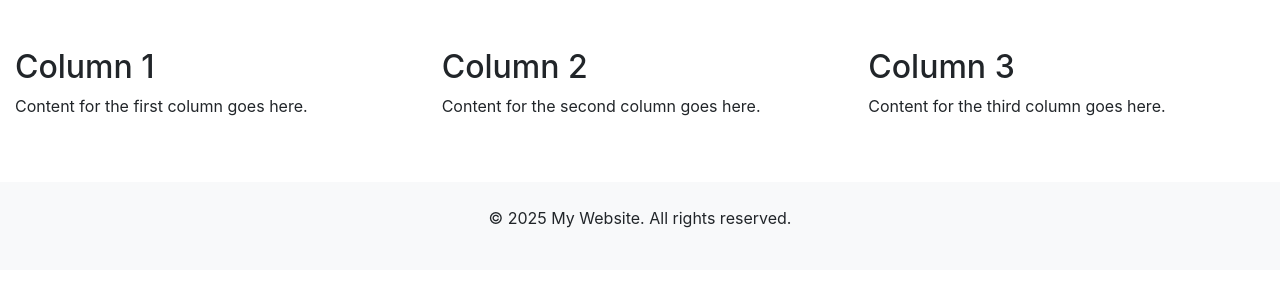
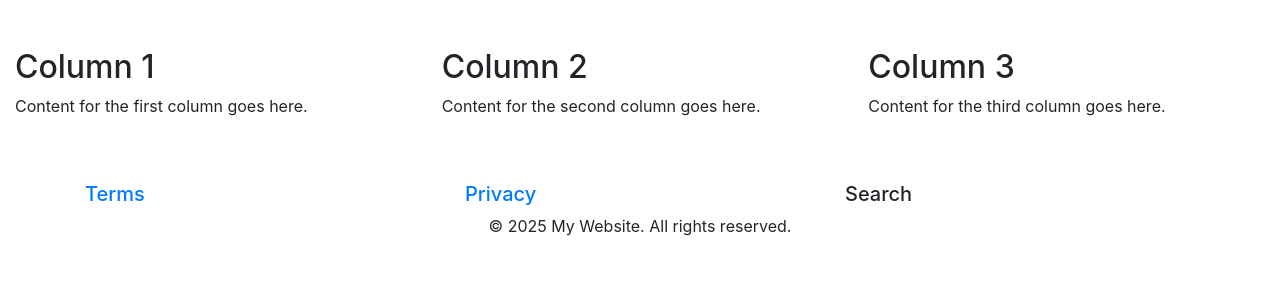
Before and after one commit to brickhill/sbs, a Django app: page / in a window 1280 px wide. Shown: the part 261-561 px from the top of the page. Run offline with Django 4.2, Linux system fonts and the light colour scheme; data that the repository does not hold is empty; some libraries are stand-ins or nearby versions.

Commit message:
T&C and Privacy

```diff
--- a/pages/admin.py
+++ b/pages/admin.py
@@ -53,11 +53,12 @@ class BLogPostAdmin(admin.ModelAdmin):
     exclude = []
 
 class WebPageAdmin(admin.ModelAdmin):
+    # TODO Special types (e.g. Privacy) must only have maximum
     date_hierarchy = 'updated'
     actions = []
-    list_display = ['title', 'level', 'priority', 'author', 'updated', 'parent']
+    list_display = ['title', 'type', 'status', 'level', 'priority', 'author', 'updated', 'parent']
     readonly_fields = ['created', 'updated']
-    fields = ['title', 'body', 'synopsis', 'level', 'priority',
+    fields = ['title', 'body', 'type', 'synopsis', 'level', 'priority',
               'author', 'status', 'created', 'updated', 'parent', 'feature_image']
     exclude = []
 
--- a/pages/common.py
+++ b/pages/common.py
@@ -6,20 +6,19 @@ from pygments.lexers import get_lexer_by_name
 from pygments.styles import get_style_by_name
 from pygments.formatters import HtmlFormatter
 
-'''
-'''
+
 def code_snippet(snippet):
-    print(f"SNIPPET:{snippet}")
-    get_style_by_name("colorful")
-    anchors = re.findall(r"(\[\[(\d+)\]\])", snippet)
-    for a in anchors:
-        snippet_record = CodeSnippet.objects.get(id=a[1])
-        lexer = get_lexer_by_name("python", stripall=True)
-        formatter = HtmlFormatter(linenos=True, cssclass="code-highlight")
-        snippet = snippet.replace(a[0],
-                                  highlight(snippet_record.snippet,
-                                  lexer, formatter
-                                  ))
+    if snippet:
+        get_style_by_name("colorful")
+        anchors = re.findall(r"(\[\[(\d+)\]\])", snippet)
+        for a in anchors:
+            snippet_record = CodeSnippet.objects.get(id=a[1])
+            lexer = get_lexer_by_name("python", stripall=True)
+            formatter = HtmlFormatter(linenos=True, cssclass="code-highlight")
+            snippet = snippet.replace(a[0],
+                                      highlight(snippet_record.snippet,
+                                      lexer, formatter
+                                      ))
 
     return snippet
 
@@ -38,7 +37,9 @@ def create_navbar(request, current):
     }
     navbar.append(this_dict)
     menu_items = WebPage.objects.filter(
-        Q(status=WebPage.PUBLISHED) & Q(level=1)
+        Q(status=WebPage.PUBLISHED)
+        & Q(level=1)
+        & Q(type=WebPage.PAGE)
         ).order_by('priority')
     for m in menu_items:
         children = WebPage.objects.filter(
--- a/pages/templates/footer.html
+++ b/pages/templates/footer.html
@@ -1,3 +1,18 @@
-<footer class="bg-light text-center py-4">
-    <p>&copy; 2025 My Website. All rights reserved.</p>
+<footer class="footer">
+    <div class="container">
+        <div class="row">
+            <div class="col-md-4">
+                <a href="{% url 'terms' %}"><h5>Terms</h5></a>
+            </div>
+            <div class="col-md-4">
+                <a href="{% url 'privacy' %}"><h5>Privacy</h5></a>
+            </div>
+            <div class="col-md-4">
+                <h5>Search</h5>
+            </div>
+        </div>
+    </div>
+    <div class="container">
+        <p align="center">&copy; 2025 My Website. All rights reserved.</p>
+    </div>
 </footer>
--- a/pages/urls.py
+++ b/pages/urls.py
@@ -12,6 +12,8 @@ urlpatterns = [
     path('', views.home, name="home"),
     path('page/<str:pk>/', views.showPage, name="showpage"),
     path('blog/', views.showBlog, name="blog"),
-    path('ckeditor/', include('ckeditor_uploader.urls'))
+    path('ckeditor/', include('ckeditor_uploader.urls')),
+    path('terms/', views.terms, name="terms"),
+    path('privacy/', views.privacy, name="privacy")
 
 ] + static(settings.MEDIA_URL, document_root=settings.MEDIA_ROOT)
--- a/pages/views.py
+++ b/pages/views.py
@@ -23,6 +23,26 @@ def showPage(request, pk):
     "header": False,
     "title": page.title}
     return render(request, 'page.html', context)
+
+def terms(request):
+    termsPage = WebPage.objects.filter(type=WebPage.TERMS)
+    termsText = termsPage[0].body if termsPage else 'T&C coming soon'
+    navbar = create_navbar(request, None)
+    context = {"navbar": navbar, "body": termsText, "header": False,
+    "title": "Terms & Conditions"
+    }
+    return render(request, 'page.html', context)
+
+
+def privacy(request):
+    termsPage = WebPage.objects.filter(type=WebPage.PRIVACY)
+    termsText = termsPage[0].body if termsPage else 'Privacy coming soon'
+    navbar = create_navbar(request, None)
+    context = {"navbar": navbar, "body": termsText, "header": False,
+    "title": "Privacy Policy"
+    }
+    return render(request, 'page.html', context)
+
 
 def showBlog(request):
     navbar = create_navbar(request, "blog")
--- a/static/css/main.css
+++ b/static/css/main.css
@@ -1,15 +1,15 @@
 .code-highlight .k { color: #e5d5ef; font-weight: bold } /* Keyword */
-.code-highlight .c1 {color: #14fa467f; font-style: italic; font-weight: bold; }
+.code-highlight .c1 {color: aquamarine; font-style: italic; font-weight: bold; }
 .code-highlight .s { color: #BB4444 }
 .code-highlight .mi { color: #e8fc03; font-weight: bold; }
 .code-highlight .s1 { color: #e8fc03 }
-.code-highlight .s2 { color: #f09e74 }
+.code-highlight .s2 { color: #f09e74; font-weight: bold; }
 .code-highlight .kc { color: #e29599 }
 .code-highlight .kn { color: white }
 .code-highlight .w { color: rgba(217, 134, 148, 0.909) }
 .code-highlight .nc { color: #8ebff6b1; font-weight: bold; } /* Name Class */
 .code-highlight .nf { color: #8ebff6b1 } /* Function Class */
-.code-highlight .n { color: #dbaf10b1 }
+.code-highlight .n { color: lime }
 .code-highlight .p { color: pink }
 .code-highlight .bp {color: pink; font-weight: bold;}
 .code-highlight .o { color: cyan }
```
Also changed, not shown: pages/models.py (+36 -7 lines), pages/migrations/0015_alter_webpage_body.py (added), pages/migrations/0016_blogpost_type_alter_blogpost_status.py (added), pages/migrations/0017_webpage_type.py (added).
